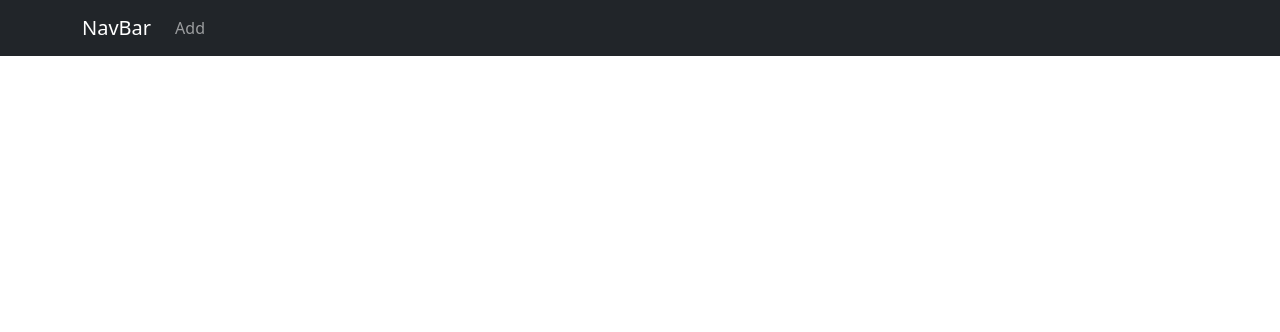
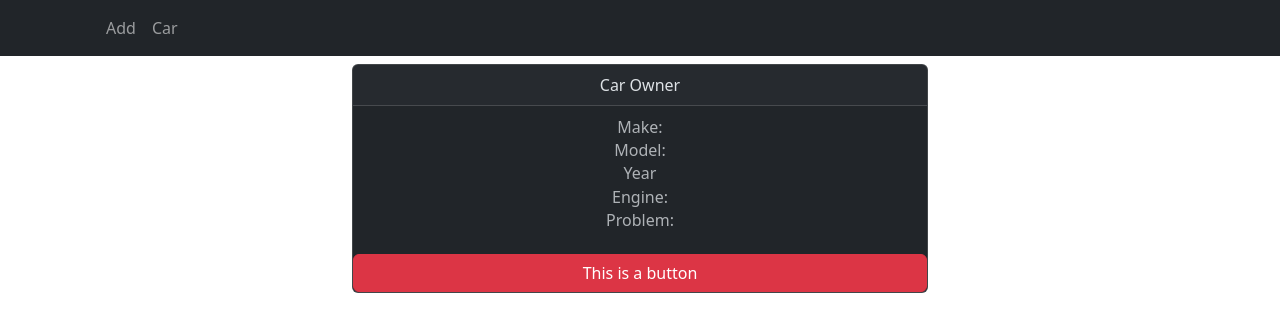
Before and after one commit to AndrewCoffey02/MERN-Project-2023, a React (Create React App) app in the folder mechanic-logbook/: page /Card in a window 1280 px wide. Before the commit this address had no page. Shown: the top 332 px of the page. Built offline with nearby package versions, Linux system fonts and the light colour scheme.

Commit message:
Navtabs and a card for further api development

```diff
--- a/mechanic-logbook/package.json
+++ b/mechanic-logbook/package.json
@@ -6,6 +6,7 @@
     "@testing-library/jest-dom": "^5.17.0",
     "@testing-library/react": "^13.4.0",
     "@testing-library/user-event": "^13.5.0",
+    "axios": "^1.6.2",
     "bootstrap": "^5.3.2",
     "react": "^18.2.0",
     "react-bootstrap": "^2.9.1",
--- a/mechanic-logbook/src/App.js
+++ b/mechanic-logbook/src/App.js
@@ -4,8 +4,7 @@ import NavBar from 'react-bootstrap/NavBar';
 import Nav from 'react-bootstrap/Nav';
 import { BrowserRouter, Routes, Route } from 'react-router-dom';
 import Add from './Components/Add';
-
-
+import Cards from './Components/Card';
 
 function App() {
   return (
@@ -13,14 +12,16 @@ function App() {
     <div className="App">
       <NavBar bg="dark" data-bs-theme="dark">
         <Container>
-          <NavBar.Brand href='/'>NavBar</NavBar.Brand>
+          <NavBar.Brand href='/'></NavBar.Brand>
           <Nav className="me-auto">
             <Nav.Link href='/Add'>Add</Nav.Link>
+            <Nav.Link href='/Card'>Car</Nav.Link>
           </Nav>
         </Container>
       </NavBar>
       <Routes>
         <Route path="/Add" element={<Add></Add>}></Route>
+        <Route path="/Card" element={<Cards></Cards>}></Route>
       </Routes>
     </div>
     </BrowserRouter>
--- /dev/null
+++ b/mechanic-logbook/src/Components/Card.js
@@ -0,0 +1,23 @@
+import Card from 'react-bootstrap/Card';
+import  Button  from 'react-bootstrap/Button';
+
+function Cards(card) {
+
+    return (
+        <div align='center'>
+            <Card style= {{width: '36rem' }} className="mt-2" data-bs-theme="dark">
+                <Card.Header>Car Owner</Card.Header>
+                <Card.Body>
+                    <Card.Subtitle className="mb-2 text-muted">Make: </Card.Subtitle>
+                    <Card.Subtitle className="mb-2 text-muted">Model:</Card.Subtitle>
+                    <Card.Subtitle className="mb-2 text-muted">Year</Card.Subtitle>
+                    <Card.Subtitle className="mb-2 text-muted">Engine:</Card.Subtitle>
+                    <Card.Subtitle className="mb-2 text-muted">Problem:</Card.Subtitle>
+                </Card.Body>
+                <Button variant="danger" classname="mb-2 text-muted">This is a button</Button>
+            </Card>
+        </div>
+    );
+}
+
+export default Cards;
```
Also changed, not shown: mechanic-logbook/src/Components/Car.js (added, +13 -0 lines), mechanic-logbook/src/Components/Carlist.js (added, +7 -0 lines), 1 other file (tests, documents, lock files or other folders).
